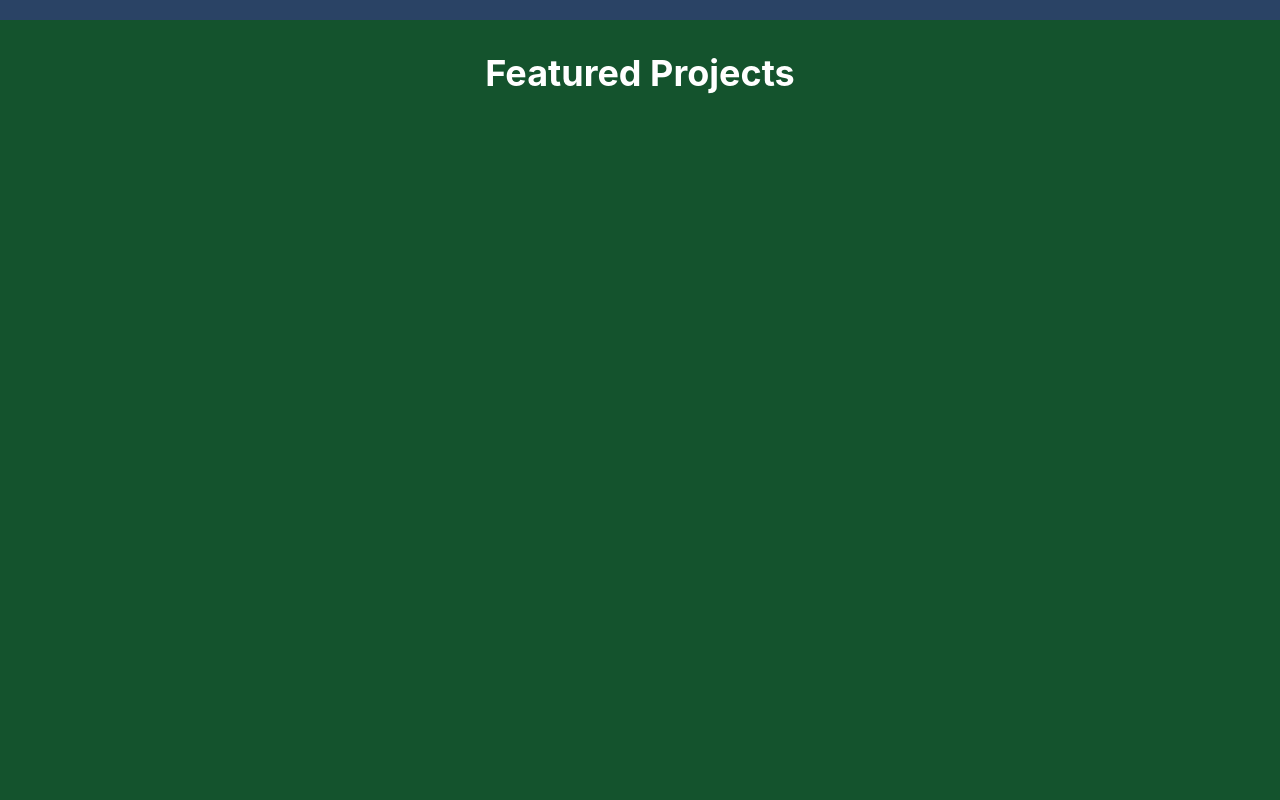
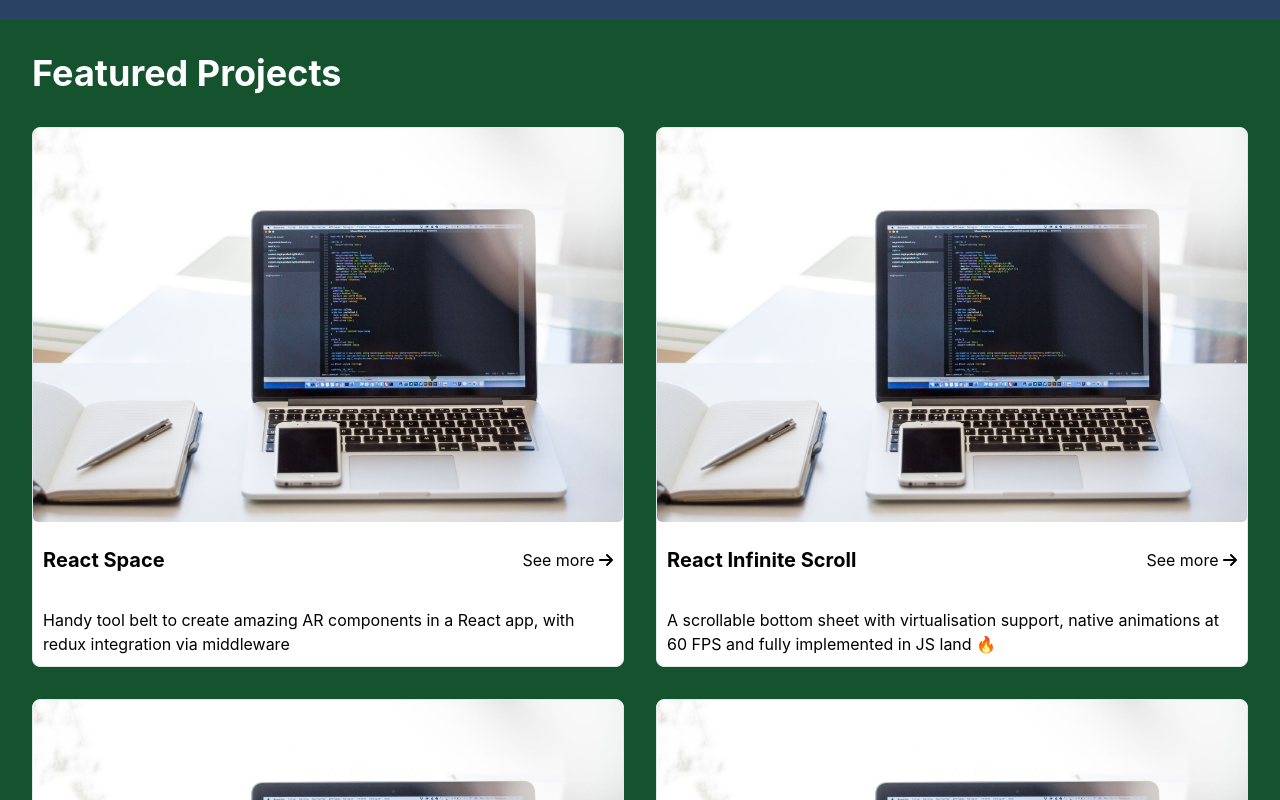
Before and after one commit to GregoryG8/cartera-project-react, a React (Create React App) app: page / in a window 1280 px wide. Shown: the part 780-1580 px from the top of the page. Built offline with nearby package versions, Linux system fonts and the light colour scheme.

Commit message:
feat: step 3 done

```diff
--- a/src/components/Card.js
+++ b/src/components/Card.js
@@ -7,7 +7,23 @@ const Card = ({ title, description, imageSrc }) => {
   // Implement the UI for the Card component according to the instructions.
   // You should be able to implement the component with the elements imported above.
   // Feel free to import other UI components from Chakra UI if you wish to.
-  return null;
+  return (
+    <VStack borderWidth="1px"  borderRadius="lg" overflow="hidden" spacing={4} align="stretch" backgroundColor="white">
+      <Image src={imageSrc} alt={title} borderRadius="5px"/>
+      <HStack justifyContent="space-between" alignItems="center" padding="10px">
+        <Heading as="h3" size="md" color="black" fontWeight="bold">
+          {title}
+        </Heading>
+        <Text color="black" cursor="pointer">
+          See more <FontAwesomeIcon icon={faArrowRight} size="1x"/>
+        </Text>
+
+      </HStack>
+      <Text color="black" padding="10px">
+        {description}
+      </Text>
+    </VStack>
+  );
 };
 
 export default Card;
```
Also changed, not shown: src/images/foto.JPG (deleted).
